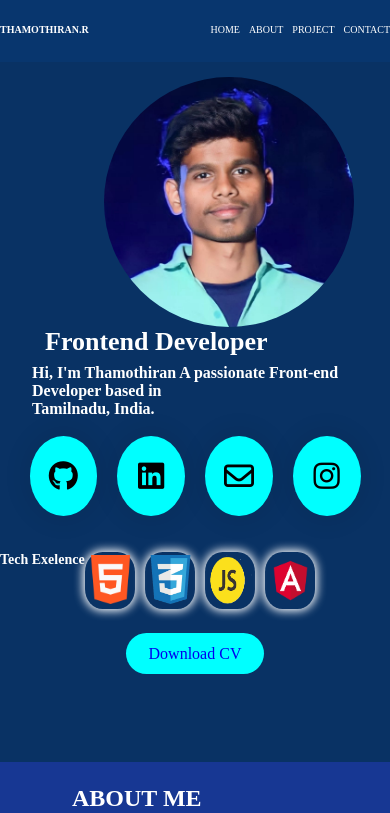
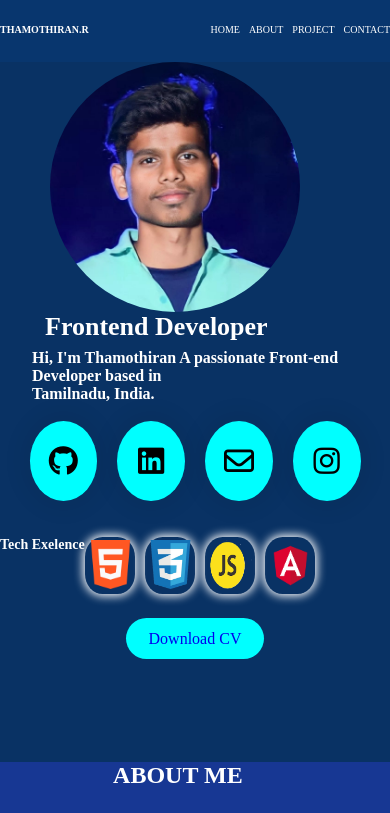
Before and after one commit to ThamothiranBCA/portfolio, an Angular app: page / in a window 390 px wide. Shown: the top 813 px of the page. Built offline with nearby package versions, Linux system fonts and the light colour scheme.

Commit message:
19/11/24

```diff
--- a/src/app/aboutme/aboutme.component.scss
+++ b/src/app/aboutme/aboutme.component.scss
@@ -50,6 +50,7 @@
    .about-mobile-h2{
     display: block;
     background-color: #173793;
+    padding: 0 29%;
   }
   .about-desktop-h2{
     display: none;
--- a/src/app/angular-project/angular-project.component.scss
+++ b/src/app/angular-project/angular-project.component.scss
@@ -138,7 +138,7 @@ h2{
         height: 250px;
         width: 250px;
         border-radius: 212px;
-        margin: 15px 36px 0 0px;
+        margin: auto 23%;
     }
     h1{
         padding: 0px 0px 0px 45px;
@@ -178,6 +178,5 @@ h2{
     }
     .button{
         text-align: center;
-
     }
 }
--- a/src/app/footer/footer.component.scss
+++ b/src/app/footer/footer.component.scss
@@ -123,4 +123,9 @@ p{
         font-size: 30px;
         color: aliceblue;
     }
+    .foot{
+        padding-left: 22px;
+        text-decoration: none;
+        color:white ;
+    }
 }
```
